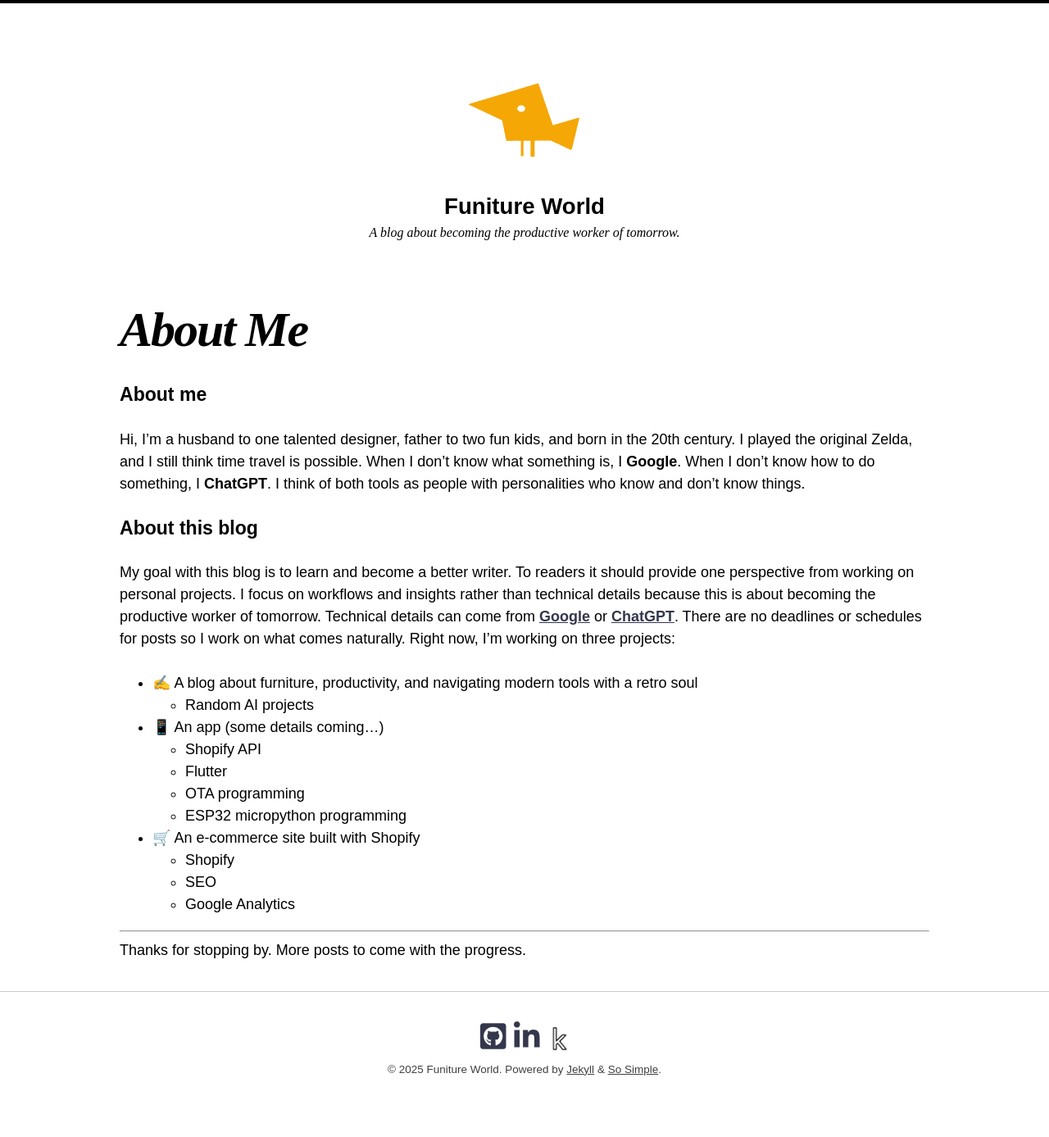
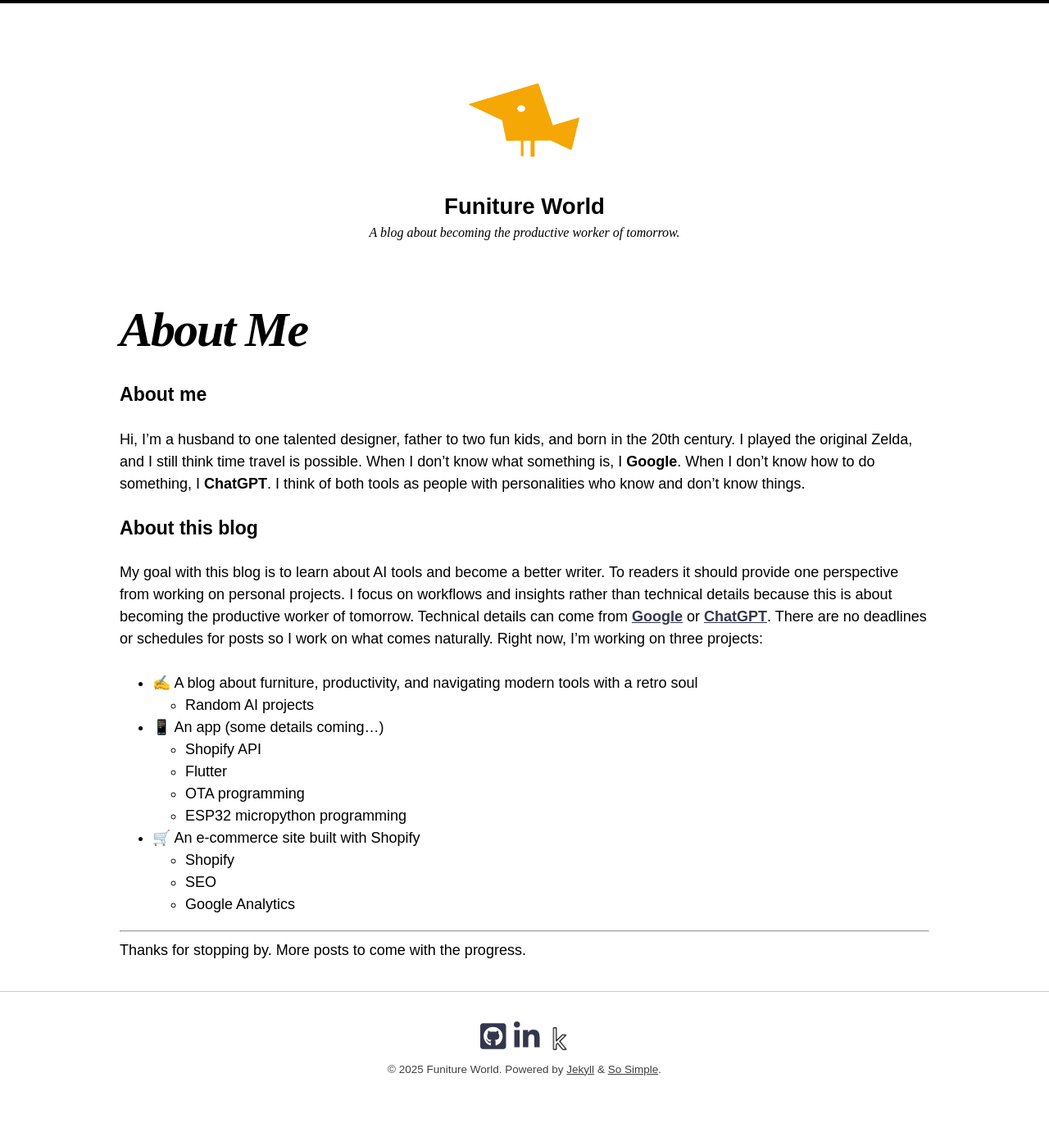
Before and after one commit to tsgillam/funitureworld, a Jekyll site: the page built from pages/about.md, in a window 1280 px wide. Shown: the whole page at 82% size. Built offline with Jekyll 4.4.1, drawn with Linux system fonts in a browser that asks for light colours; nearby versions of some CDN libraries.

Commit message:
Update about.md

```diff
--- a/pages/about.md
+++ b/pages/about.md
@@ -10,7 +10,7 @@ Hi, I’m a husband to one talented designer, father to two fun kids, and born i
 When I don’t know what something is, I **Google**. When I don’t know how to do something, I **ChatGPT**. I think of both tools as people with personalities who know and don't know things.
 
 ### About this blog
-My goal with this blog is to learn and become a better writer. To readers it should provide one perspective from working on personal projects. I focus on workflows and insights rather than technical details because this is about becoming the productive worker of tomorrow. Technical details can come from **[Google](https://google.com?q=what%20are%20the%20technical%20details)** or **[ChatGPT](https://chatgpt.com/?prompt=summarize%20chatgpt%20in%20two%20paragraphs)**.
+My goal with this blog is to learn about AI tools and become a better writer. To readers it should provide one perspective from working on personal projects. I focus on workflows and insights rather than technical details because this is about becoming the productive worker of tomorrow. Technical details can come from **[Google](https://google.com?q=what%20are%20the%20technical%20details)** or **[ChatGPT](https://chatgpt.com/?prompt=summarize%20chatgpt%20in%20two%20paragraphs)**.
 There are no deadlines or schedules for posts so I work on what comes naturally. Right now, I’m working on three projects:
 
 - ✍️ A blog about furniture, productivity, and navigating modern tools with a retro soul
```
